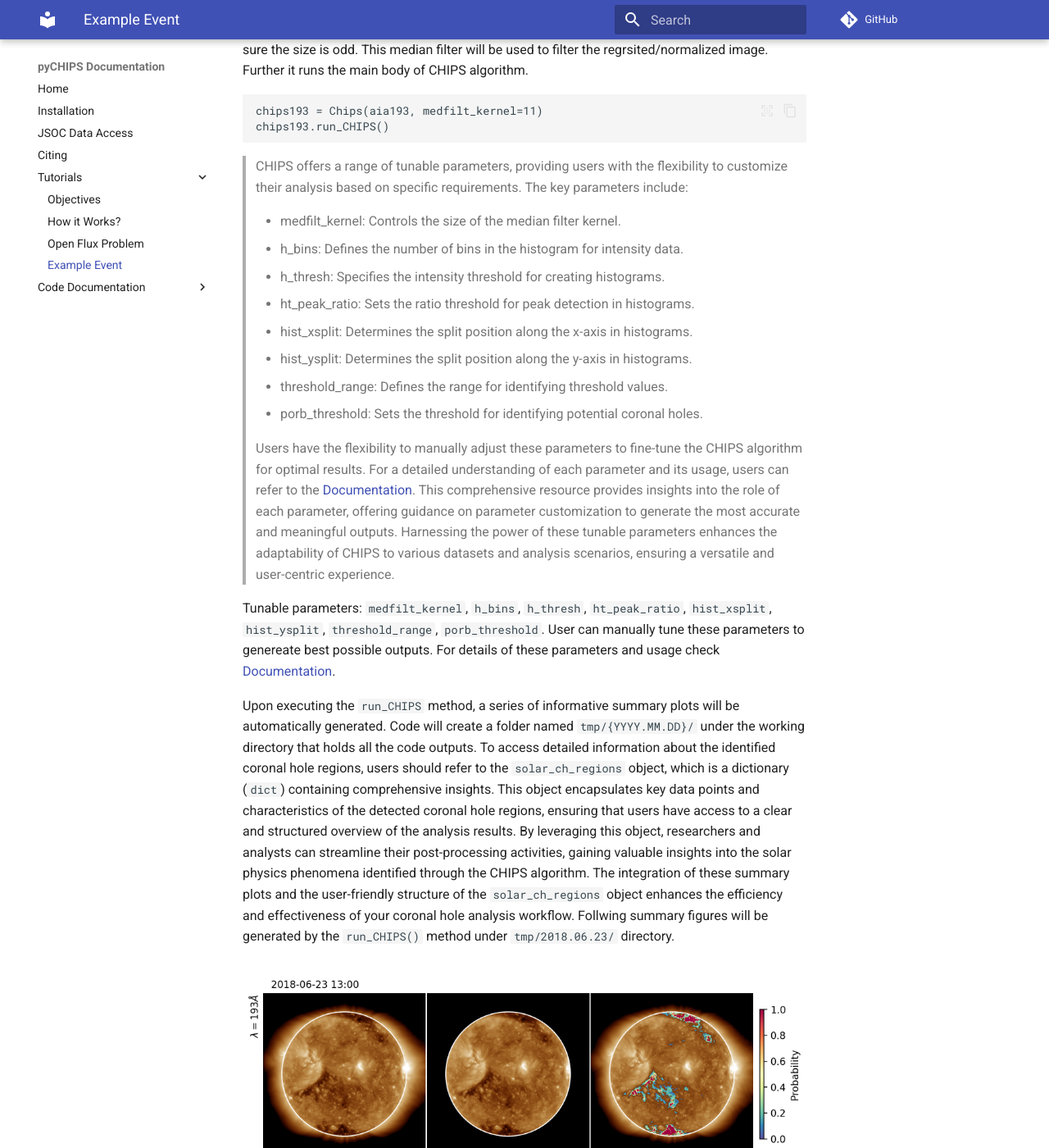
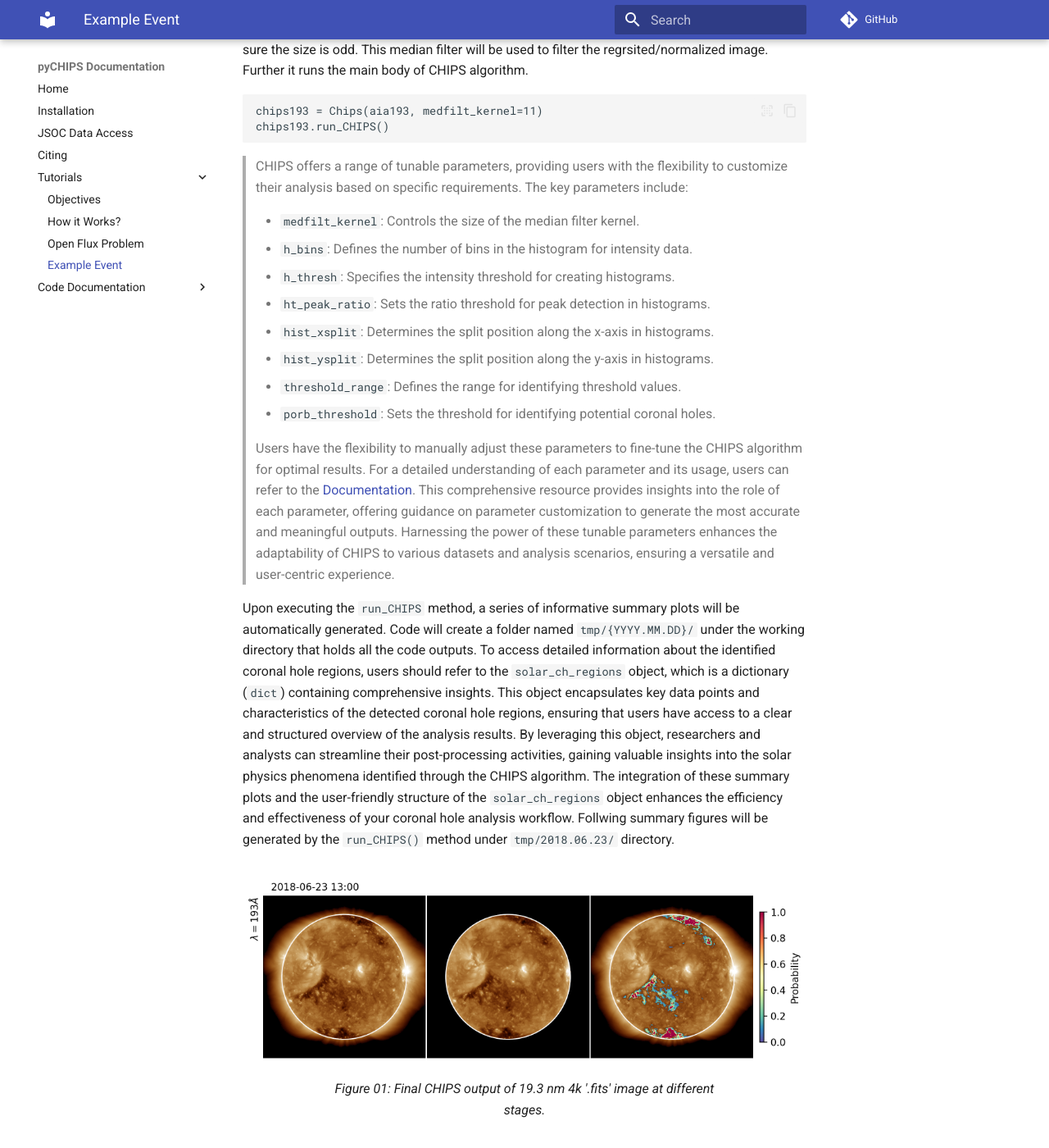
Before and after one commit to shibaji7/pyCHIPS, an MkDocs documentation site: the page built from docs/tutorial/example.md, in a window 1280 px wide and 1400 px high, scrolled down 997 px. Shown: the whole window at 82% size. Built offline with MkDocs 1.6.1 and Material for MkDocs 9.7.7, drawn with Linux system fonts in a browser that asks for light colours; comment, search, counter and statistics services are not loaded; some of the changed text lies outside the part shown.

Commit message:
Updated documentation

```diff
--- a/docs/tutorial/example.md
+++ b/docs/tutorial/example.md
@@ -42,18 +42,16 @@ chips193.run_CHIPS()
 
 > CHIPS offers a range of tunable parameters, providing users with the flexibility to customize their analysis based on specific requirements. The key parameters include:
 >
-> * medfilt_kernel: Controls the size of the median filter kernel.
-> * h_bins: Defines the number of bins in the histogram for intensity data.
-> * h_thresh: Specifies the intensity threshold for creating histograms.
-> * ht_peak_ratio: Sets the ratio threshold for peak detection in histograms.
-> * hist_xsplit: Determines the split position along the x-axis in histograms.
-> * hist_ysplit: Determines the split position along the y-axis in histograms.
-> * threshold_range: Defines the range for identifying threshold values.
-> * porb_threshold: Sets the threshold for identifying potential coronal holes.
+> * `medfilt_kernel`: Controls the size of the median filter kernel.
+> * `h_bins`: Defines the number of bins in the histogram for intensity data.
+> * `h_thresh`: Specifies the intensity threshold for creating histograms.
+> * `ht_peak_ratio`: Sets the ratio threshold for peak detection in histograms.
+> * `hist_xsplit`: Determines the split position along the x-axis in histograms.
+> * `hist_ysplit`: Determines the split position along the y-axis in histograms.
+> * `threshold_range`: Defines the range for identifying threshold values.
+> * `porb_threshold`: Sets the threshold for identifying potential coronal holes.
 >
 > Users have the flexibility to manually adjust these parameters to fine-tune the CHIPS algorithm for optimal results. For a detailed understanding of each parameter and its usage, users can refer to the [Documentation](../dev/chips.md). This comprehensive resource provides insights into the role of each parameter, offering guidance on parameter customization to generate the most accurate and meaningful outputs. Harnessing the power of these tunable parameters enhances the adaptability of CHIPS to various datasets and analysis scenarios, ensuring a versatile and user-centric experience.
-
-Tunable parameters: `medfilt_kernel`, `h_bins`, `h_thresh`, `ht_peak_ratio`, `hist_xsplit`, `hist_ysplit`, `threshold_range`, `porb_threshold`. User can manually tune these parameters to genereate best possible outputs. For details of these parameters and usage check [Documentation](../dev/chips.md).
 
 Upon executing the `run_CHIPS` method, a series of informative summary plots will be automatically generated. Code will create a folder named `tmp/{YYYY.MM.DD}/` under the working directory that holds all the code outputs. To access detailed information about the identified coronal hole regions, users should refer to the `solar_ch_regions` object, which is a dictionary (`dict`) containing comprehensive insights. This object encapsulates key data points and characteristics of the detected coronal hole regions, ensuring that users have access to a clear and structured overview of the analysis results. By leveraging this object, researchers and analysts can streamline their post-processing activities, gaining valuable insights into the solar physics phenomena identified through the CHIPS algorithm. The integration of these summary plots and the user-friendly structure of the `solar_ch_regions` object enhances the efficiency and effectiveness of your coronal hole analysis workflow. Follwing summary figures will be generated by the `run_CHIPS()` method under `tmp/2018.06.23/` directory.
 
```
Also changed, not shown: other parts of docs/tutorial/example.md (+1 -1 lines).
